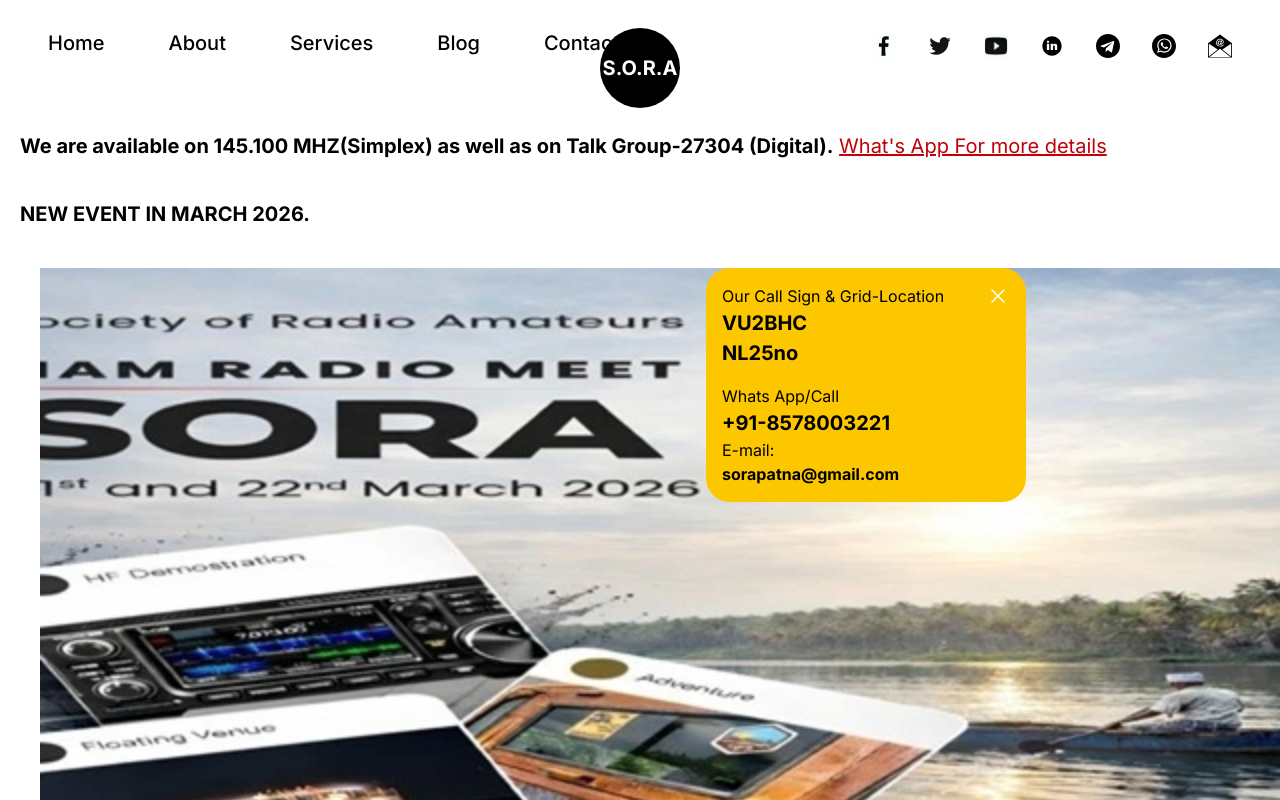
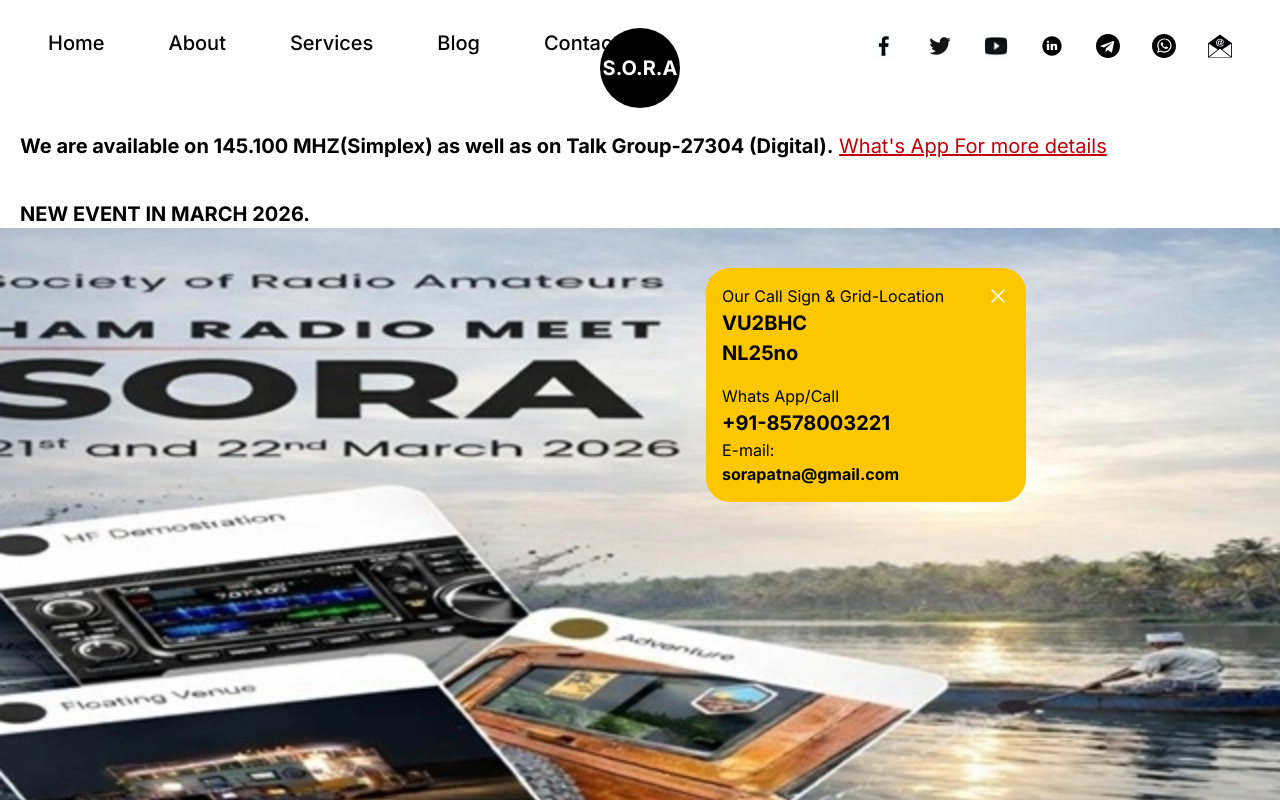
Before and after one commit to sorapatna/SORA-WEBSITE, a Next.js app: page / in a window 1280 px wide. Shown: the top 800 px of the page. Built offline with nearby package versions, Linux system fonts and the light colour scheme.

Commit message:
Update Hero.tsx

```diff
--- a/components/Hero.tsx
+++ b/components/Hero.tsx
@@ -1,27 +1,29 @@
 import Image from 'next/image';
-
 
 const Hero = () => {
   return (
-    <section className="max-container padding-container flex flex-col gap-20 py-5 md:gap-28 lg:py-10 lg:flex-row mb-40">
-      <div className="flexCenter max-container absolute object-cover" >
+    <section className="relative w-screen h-screen flex flex-col gap-20 py-5 md:gap-28 lg:py-10 lg:flex-row mb-40">
+      {/* Background Image */}
+      <div className="absolute inset-0">
         <Image
-          src='/images/EVENT.webp'
-          alt='yoga'
-          width={1440}
-          height={580}
+          src="/images/EVENT.webp"
+          alt="yoga"
+          fill
           priority
-          className="w-screen h-screen object-cover object-center 2xl:rounded-s-xl"
+          className="object-cover object-center"
         />
       </div>
-      <div className="relative z-20 flex flex-1 flex-col xl:w-1/2 ml-5 ">
 
+      {/* Left Content */}
+      <div className="relative z-20 flex flex-1 flex-col xl:w-1/2 ml-5">
+        {/* Add your text/content here */}
       </div>
 
-      <div className="relative  flex flex-1 items-start mb-60">
-        <div className="relative z-20 flex w-[320px] flex-col gap-4 rounded-3xl bg-yellow-400 px-4 py-4">
+      {/* Right Content */}
+      <div className="relative z-20 flex flex-1 items-start mb-60">
+        <div className="flex w-[320px] flex-col gap-4 rounded-3xl bg-yellow-400 px-4 py-4">
           <div className="flex flex-col">
-            <div className="flexBetween">
+            <div className="flex justify-between">
               <p className="regular-16 text-black">Our Call Sign & Grid-Location</p>
               <Image src="/close.svg" alt="close" width={24} height={24} />
             </div>
@@ -35,12 +37,10 @@ const Hero = () => {
             <p className="regular-16 block text-black">E-mail:</p>
             <p className="bold-16 text-black">sorapatna@gmail.com</p>
           </div>
-
         </div>
       </div>
+    </section>
+  );
+};
 
-    </section>
-  )
-}
-
-export default Hero
+export default Hero;
```
